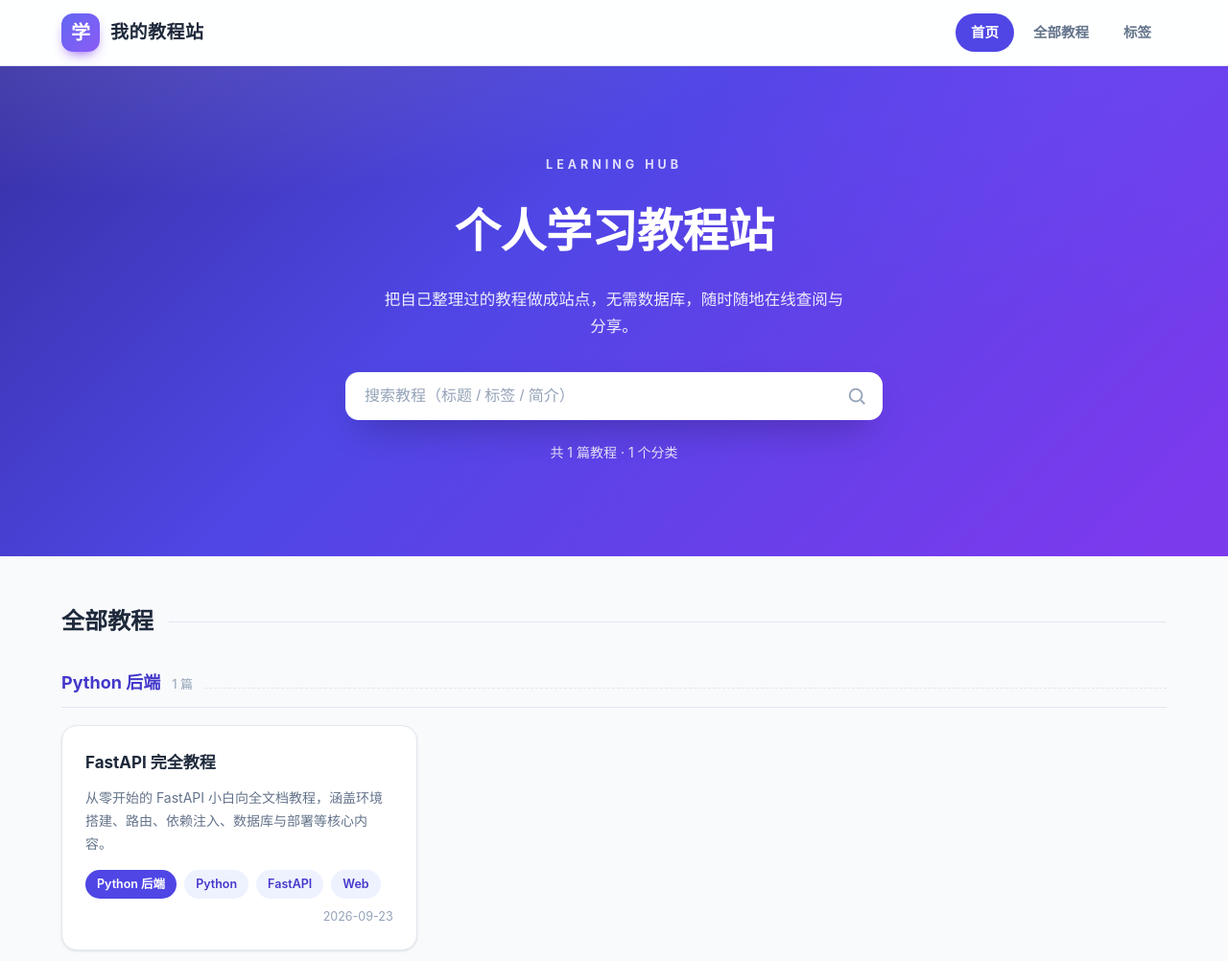
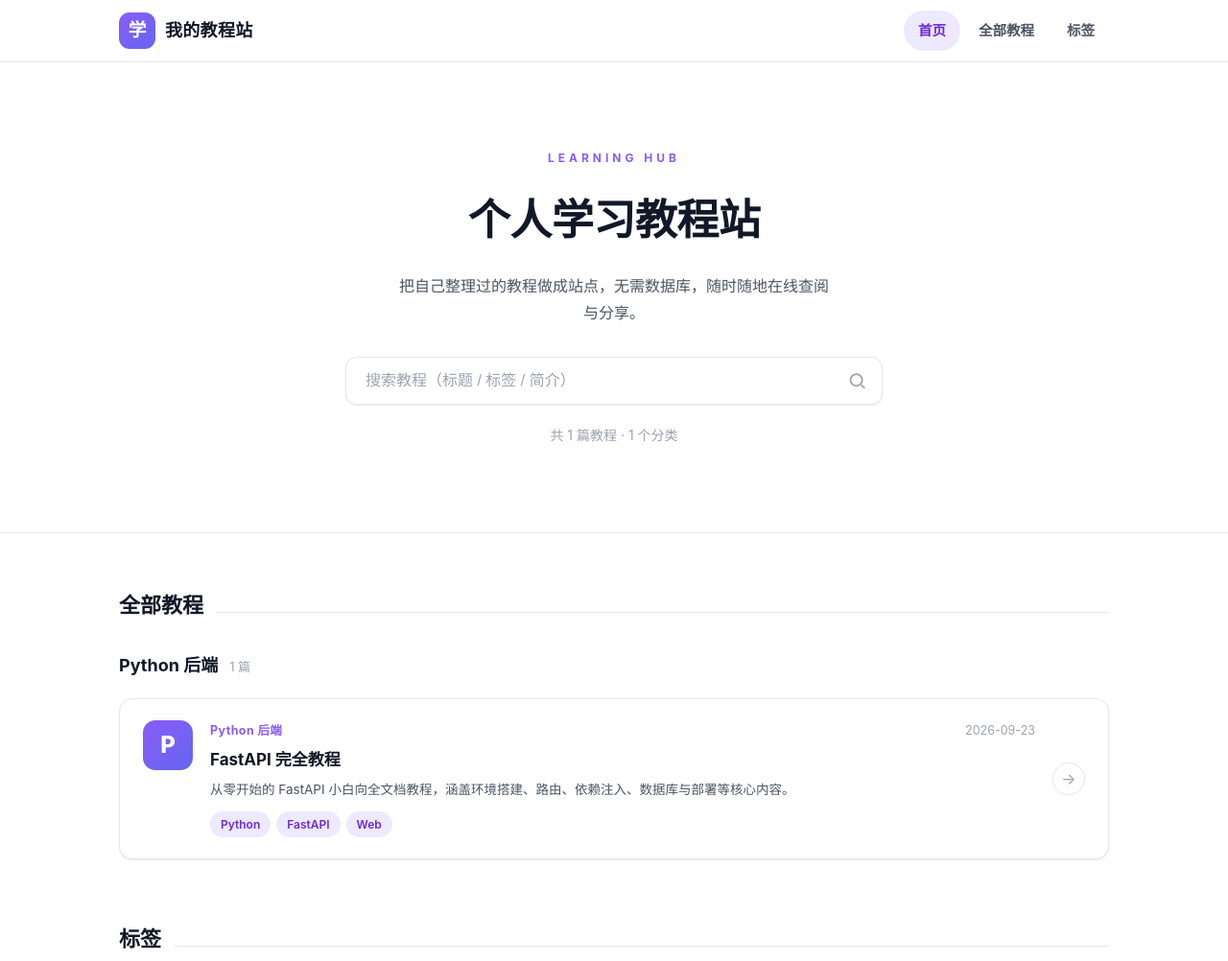
Before and after one commit to wangxing63/wx, a plain HTML site: page index.html in a window 1280 px wide. Shown: the top 1002 px of the page at 96% size. Drawn offline with Linux system fonts and the light colour scheme.

Commit message:
改纯白无大色块布局：Hero去蓝渐变、卡片改文档导航式横向布局

```diff
--- a/assets/app.js
+++ b/assets/app.js
@@ -123,16 +123,25 @@
   }
 
   function cardHTML(item) {
+    // 首字母图标块（取分类/标题首字符），避免依赖外部图标库
+    var label = (item.category || '讲义').replace('后端', '').trim();
+    var initial = (label.charAt(0) || 'C').toUpperCase();
     return '<a class="card" href="' + escapeAttr(item.path) + '" target="_blank" rel="noopener">' +
+             '<span class="card-icon">' + escapeHtml(initial) + '</span>' +
+             '<div class="card-body">' +
+               '<div class="card-topline">' +
+                 '<span class="card-cat">' + escapeHtml(item.category || '未分类') + '</span>' +
+                 (item.date ? '<span class="card-date">' + escapeHtml(item.date) + '</span>' : '') +
+               '</div>' +
                '<div class="card-title">' + escapeHtml(item.title) + '</div>' +
                '<div class="card-desc">' + escapeHtml(item.desc || '') + '</div>' +
                '<div class="card-meta">' +
-               '<span class="chip cat">' + escapeHtml(item.category || '未分类') + '</span>' +
                  (item.tags || []).slice(0, 3).map(function (t) {
                    return '<span class="chip">' + escapeHtml(t) + '</span>';
                  }).join('') +
-               (item.date ? '<span class="card-date">' + escapeHtml(item.date) + '</span>' : '') +
                '</div>' +
+             '</div>' +
+             '<span class="card-arrow">→</span>' +
            '</a>';
   }
 
--- a/assets/style.css
+++ b/assets/style.css
@@ -1,52 +1,45 @@
 /* ============================================================
-   我的教程站 · 现代分层布局
-   核心设计：全宽分层 + 居中内容约束（杜绝超宽拉伸）
+   我的教程站 · 清爽白底文档导航风
+   设计：白底无大色块 + 简约文档导航卡片 + 紫品牌点缀 + 微交互
    ============================================================ */
 * { margin: 0; padding: 0; box-sizing: border-box; }
 
 :root {
-  /* 品牌色系：Indigo / Violet 现代感，区别于旧版绿底 */
-  --brand: #4f46e5;
-  --brand-dark: #4338ca;
-  --brand-deep: #3730a3;
-  --accent: #7c3aed;
-  --grad-1: #6366f1;
-  --grad-2: #8b5cf6;
+  --brand: #6d28d9;
+  --brand-light: #ede9fe;
+  --brand-tint: #f5f3ff;
+  --grad-1: #8b5cf6;
+  --grad-2: #6366f1;
 
-  /* 文字 */
-  --ink: #1e293b;
-  --ink-soft: #64748b;
-  --ink-mute: #94a3b8;
+  --ink: #111827;
+  --ink-soft: #4b5563;
+  --ink-mute: #9ca3af;
 
-  /* 结构与配色 */
-  --line: #e2e8f0;
-  --bg: #f8fafc;
+  --line: #e5e7eb;
+  --bg: #ffffff;
+  --soft-bg: #f9fafb;
   --card-bg: #ffffff;
 
-  /* 布局约束：超宽屏内容不拉伸 */
-  --content-w: 1200px;
+  --content-w: 1080px;
   --pad: 24px;
-  --gap: 48px;
+  --gap: 56px;
 
-  /* 阴影 / 圆角 */
-  --shadow: 0 1px 2px rgba(15,23,42,.05), 0 1px 3px rgba(15,23,42,.06);
-  --shadow-lg: 0 20px 40px -18px rgba(15,23,42,.28);
-  --radius: 16px;
-  --radius-sm: 10px;
+  --shadow: 0 1px 2px rgba(0,0,0,.04), 0 1px 3px rgba(0,0,0,.05);
+  --shadow-hover: 0 18px 40px -18px rgba(76,29,149,.25);
+  --radius: 14px;
 }
 
-html { scroll-behavior: smooth; scroll-padding-top: 92px; }
+html { scroll-behavior: smooth; scroll-padding-top: 84px; }
 body {
   font-family: "Inter", "PingFang SC", "Microsoft YaHei", "Segoe UI", Arial, sans-serif;
   color: var(--ink);
   background: var(--bg);
-  line-height: 1.7;
+  line-height: 1.75;
   -webkit-font-smoothing: antialiased;
   font-size: 16px;
 }
 a { text-decoration: none; color: inherit; }
 
-/* 居中容器 —— 全局宽度约束的核心 */
 .container {
   width: 100%;
   max-width: var(--content-w);
@@ -55,152 +48,169 @@ a { text-decoration: none; color: inherit; }
   padding-right: var(--pad);
 }
 
-/* ============ 导航栏（通栏 + 细线分隔） ============ */
+/* ============ 导航栏 ============ */
 .navbar {
   position: sticky; top: 0; z-index: 100;
-  background: rgba(255,255,255,.86);
-  backdrop-filter: saturate(180%) blur(12px);
+  background: rgba(255,255,255,.92);
+  backdrop-filter: saturate(180%) blur(10px);
   border-bottom: 1px solid var(--line);
 }
 .nav-inner {
-  height: 68px;
+  height: 64px;
   display: flex; align-items: center; justify-content: space-between;
 }
-.brand { display: flex; align-items: center; gap: 11px; }
+.brand { display: flex; align-items: center; gap: 10px; }
 .brand-badge {
-  width: 40px; height: 40px; border-radius: 12px;
+  width: 38px; height: 38px; border-radius: 11px;
   background: linear-gradient(135deg, var(--grad-1), var(--grad-2));
   color: #fff; display: flex; align-items: center; justify-content: center;
-  font-size: 20px; font-weight: 800;
-  box-shadow: 0 6px 14px -6px var(--accent);
+  font-size: 19px; font-weight: 800;
 }
-.brand-name { font-size: 19px; font-weight: 800; letter-spacing: .5px; }
-.nav-links { display: flex; gap: 4px; align-items: center; }
+.brand-name { font-size: 18px; font-weight: 800; letter-spacing: .3px; }
+.nav-links { display: flex; gap: 4px; }
 .nav-links a {
-  padding: 8px 16px; border-radius: 999px; font-size: 14.5px;
+  padding: 8px 15px; border-radius: 999px; font-size: 14.5px;
   color: var(--ink-soft); font-weight: 600; transition: all .18s;
 }
-.nav-links a:hover { color: var(--brand); background: #eef2ff; }
-.nav-links a.active { color: #fff; background: var(--brand); }
+.nav-links a:hover { color: var(--brand); background: var(--brand-tint); }
+.nav-links a.active { color: var(--brand); background: var(--brand-light); }
 
-/* ============ Hero（通栏渐变背景，内容居中） ============ */
-.hero {
-  background:
-    radial-gradient(1100px 400px at 15% -20%, rgba(255,255,255,.16), transparent 60%),
-    radial-gradient(900px 500px at 90% 0%, rgba(120,80,255,.28), transparent 55%),
-    linear-gradient(135deg, var(--brand-deep), var(--brand) 40%, var(--accent) 95%);
-  color: #fff;
-}
+/* ============ Hero：白底无大色块 ============ */
+.hero { background: var(--bg); border-bottom: 1px solid var(--line); }
 .hero-inner {
-  padding-top: 88px; padding-bottom: 96px;
+  padding-top: 84px; padding-bottom: 88px;
   text-align: center;
 }
 .hero-eyebrow {
-  display: inline-block; font-size: 12.5px; letter-spacing: 4px; font-weight: 700;
-  color: rgba(255,255,255,.82); margin-bottom: 18px;
+  display: inline-block; font-size: 12px; letter-spacing: 4px; font-weight: 700;
+  color: var(--grad-1); margin-bottom: 16px;
+  text-transform: uppercase;
 }
-.hero h1 { font-size: clamp(30px, 5vw, 48px); font-weight: 800; letter-spacing: -.5px; }
-.hero-sub { margin: 16px auto 34px; max-width: 480px; font-size: 16.5px; color: rgba(255,255,255,.9); }
+.hero h1 {
+  font-size: clamp(30px, 5vw, 44px); font-weight: 800; letter-spacing: -.5px;
+  color: var(--ink);
+}
+.hero-sub { margin: 16px auto 32px; max-width: 460px; font-size: 16px; color: var(--ink-soft); }
 .hero-search { position: relative; max-width: 560px; margin: 0 auto; }
 .hero-search input {
-  width: 100%; padding: 16px 50px 16px 20px;
-  border: none; border-radius: 14px; font-size: 16px; color: var(--ink);
-  outline: none; background: #fff;
-  box-shadow: 0 16px 40px -16px rgba(0,0,0,.45);
-  transition: box-shadow .2s;
+  width: 100%; padding: 15px 50px 15px 20px;
+  border: 1px solid var(--line); border-radius: 12px; font-size: 16px; color: var(--ink);
+  outline: none; background: var(--card-bg);
+  box-shadow: var(--shadow);
+  transition: border-color .18s, box-shadow .18s;
 }
 .hero-search input::placeholder { color: var(--ink-mute); }
-.hero-search input:focus { box-shadow: 0 0 0 4px rgba(255,255,255,.35), 0 16px 40px -14px rgba(0,0,0,.45); }
+.hero-search input:focus {
+  border-color: var(--grad-1);
+  box-shadow: 0 0 0 3px rgba(139,92,246,.16);
+}
 .search-icon {
   position: absolute; right: 16px; top: 50%; transform: translateY(-50%);
-  width: 22px; height: 22px; color: var(--ink-mute); pointer-events: none;
+  width: 21px; height: 21px; color: var(--ink-mute); pointer-events: none;
 }
-.hero-stats { margin-top: 22px; font-size: 14px; color: rgba(255,255,255,.85); }
+.hero-stats { margin-top: 20px; font-size: 14px; color: var(--ink-mute); }
 
 /* ============ 主内容 ============ */
 .page { padding-top: var(--gap); padding-bottom: 72px; }
 .section { margin-bottom: 64px; }
-
-.section-head { display: flex; align-items: center; gap: 16px; margin-bottom: 28px; }
-.section-title { font-size: 24px; font-weight: 800; white-space: nowrap; }
+.section-head { display: flex; align-items: baseline; gap: 14px; margin-bottom: 28px; }
+.section-title { font-size: 22px; font-weight: 800; white-space: nowrap; }
 .section-line { flex: 1; height: 1px; background: var(--line); }
 
-/* ============ 分类分组 + 教程卡片网格 ============ */
-.group { margin-bottom: 44px; }
+/* ============ 分类分组 ============ */
+.group { margin-bottom: 48px; }
 .group-head {
   display: flex; align-items: baseline; gap: 12px;
-  margin-bottom: 18px; padding-bottom: 10px; border-bottom: 1px solid var(--line);
+  margin-bottom: 18px;
 }
-.group-head h3 { font-size: 18px; color: var(--brand-dark); font-weight: 700; }
+.group-head h3 { font-size: 18px; color: var(--ink); font-weight: 700; }
 .group-count { font-size: 13px; color: var(--ink-mute); }
-.group-line { flex: 1; border-top: 1px dashed var(--line); }
 
-.cards {
-  display: grid;
-  grid-template-columns: repeat(auto-fill, minmax(345px, 1fr));
-  gap: 20px;
-}
+/* ============ 文档导航卡片（横向） ============ */
+.cards { display: flex; flex-direction: column; gap: 16px; }
 .card {
   background: var(--card-bg); border: 1px solid var(--line);
-  border-radius: var(--radius); padding: 24px;
+  border-radius: var(--radius); padding: 22px 24px;
+  display: flex; align-items: flex-start; gap: 18px;
   box-shadow: var(--shadow);
-  display: flex; flex-direction: column;
-  position: relative; overflow: hidden;
-  transition: transform .2s, box-shadow .2s, border-color .2s;
+  transition: transform .18s, box-shadow .18s, border-color .18s;
 }
-.card::before {
-  content: ""; position: absolute; top: 0; left: 0; right: 0; height: 4px;
-  background: linear-gradient(90deg, var(--grad-1), var(--grad-2));
-  opacity: 0; transition: opacity .2s;
+.card:hover {
+  transform: translateY(-3px);
+  box-shadow: var(--shadow-hover);
+  border-color: var(--grad-1);
 }
-.card:hover { transform: translateY(-4px); box-shadow: var(--shadow-lg); border-color: transparent; }
-.card:hover::before { opacity: 1; }
-.card-title { font-size: 17px; font-weight: 700; margin-bottom: 10px; color: var(--ink); }
-.card-desc { font-size: 14px; color: var(--ink-soft); flex: 1; margin-bottom: 16px; line-height: 1.7; }
-.card-meta { display: flex; flex-wrap: wrap; gap: 8px; align-items: center; }
+/* 首字母图标块 */
+.card-icon {
+  flex-shrink: 0; width: 52px; height: 52px; border-radius: 13px;
+  background: linear-gradient(135deg, var(--grad-1), var(--grad-2));
+  color: #fff; display: flex; align-items: center; justify-content: center;
+  font-size: 24px; font-weight: 800;
+}
+.card-body { flex: 1; min-width: 0; }
+.card-topline { display: flex; justify-content: space-between; align-items: center; margin-bottom: 6px; }
+.card-cat { font-size: 12.5px; font-weight: 700; color: var(--grad-1); letter-spacing: .4px; }
+.card-date { font-size: 12.5px; color: var(--ink-mute); }
+.card-title { font-size: 17px; font-weight: 700; color: var(--ink); margin-bottom: 4px; }
+.card-desc {
+  font-size: 13.5px; color: var(--ink-soft); line-height: 1.65;
+  overflow: hidden; display: -webkit-box; -webkit-line-clamp: 2; -webkit-box-orient: vertical;
+  margin-bottom: 12px;
+}
+.card-meta { display: flex; flex-wrap: wrap; gap: 6px; }
 .chip {
-  font-size: 12.5px; padding: 4px 12px; border-radius: 999px; font-weight: 600;
-  background: #eef2ff; color: var(--brand-dark);
+  font-size: 12px; padding: 3px 11px; border-radius: 999px; font-weight: 600;
+  background: var(--brand-light); color: var(--brand);
 }
-.chip.cat { background: var(--brand); color: #fff; }
-.card-date { margin-left: auto; font-size: 12.5px; color: var(--ink-mute); }
+.card-arrow {
+  flex-shrink: 0; align-self: center;
+  width: 34px; height: 34px; border-radius: 50%;
+  border: 1px solid var(--line); color: var(--ink-mute);
+  display: flex; align-items: center; justify-content: center;
+  font-size: 16px; transition: all .18s;
+}
+.card:hover .card-arrow {
+  background: linear-gradient(135deg, var(--grad-1), var(--grad-2));
+  border-color: transparent; color: #fff; transform: translateX(2px);
+}
 
 /* ============ 标签云 ============ */
 .tag-cloud { display: flex; flex-wrap: wrap; gap: 12px; }
 .tag {
   padding: 9px 18px; border-radius: 999px; font-size: 14px; font-weight: 600;
-  background: var(--card-bg); border: 1px solid var(--line);
+  background: var(--soft-bg); border: 1px solid var(--line);
   color: var(--ink-soft); cursor: pointer; user-select: none;
   transition: all .18s;
 }
 .tag small { font-weight: 400; color: var(--ink-mute); }
 .tag:hover, .tag.active {
-  background: linear-gradient(135deg, var(--grad-1), var(--grad-2));
-  border-color: transparent; color: #fff;
+  background: var(--brand-light); border-color: var(--grad-1); color: var(--brand);
 }
-.tag:hover small, .tag.active small { color: rgba(255,255,255,.8); }
+.tag:hover small, .tag.active small { color: var(--brand); }
 
 /* ============ 空结果 ============ */
 .empty {
   text-align: center; color: var(--ink-soft); padding: 56px 0; font-size: 15px;
-  background: #fff; border: 1px dashed var(--line); border-radius: var(--radius);
+  background: var(--soft-bg); border: 1px dashed var(--line); border-radius: var(--radius);
 }
-.empty code { background: #f1f5f9; padding: 2px 6px; border-radius: 6px; font-size: 13px; }
+.empty code { background: #fff; padding: 2px 6px; border-radius: 6px; font-size: 13px; }
 
 /* ============ 页脚 ============ */
 .footer {
-  border-top: 1px solid var(--line); background: #fff;
+  border-top: 1px solid var(--line); background: var(--soft-bg);
   padding: 30px 0; text-align: center; color: var(--ink-mute); font-size: 14px;
 }
 
 /* ============ 响应式 ============ */
 @media (max-width: 768px) {
   :root { --pad: 16px; --gap: 40px; }
-  .nav-inner { height: 60px; }
-  .brand-name { font-size: 17px; }
-  .nav-links a { padding: 7px 12px; font-size: 13.5px; }
-  .hero-inner { padding-top: 56px; padding-bottom: 64px; }
-  .hero h1 { font-size: 28px; }
-  .cards { grid-template-columns: 1fr; }
+  .nav-inner { height: 58px; }
+  .brand-name { font-size: 16px; }
+  .nav-links a { padding: 7px 11px; font-size: 13px; }
+  .hero-inner { padding-top: 52px; padding-bottom: 56px; }
+  .hero h1 { font-size: 26px; }
+  .card { padding: 18px; gap: 14px; }
+  .card-icon { width: 46px; height: 46px; font-size: 20px; }
+  .card-arrow { display: none; }
   .card-date { display: none; }
 }
```
Lines whose indentation alone changed are shown as unchanged.
